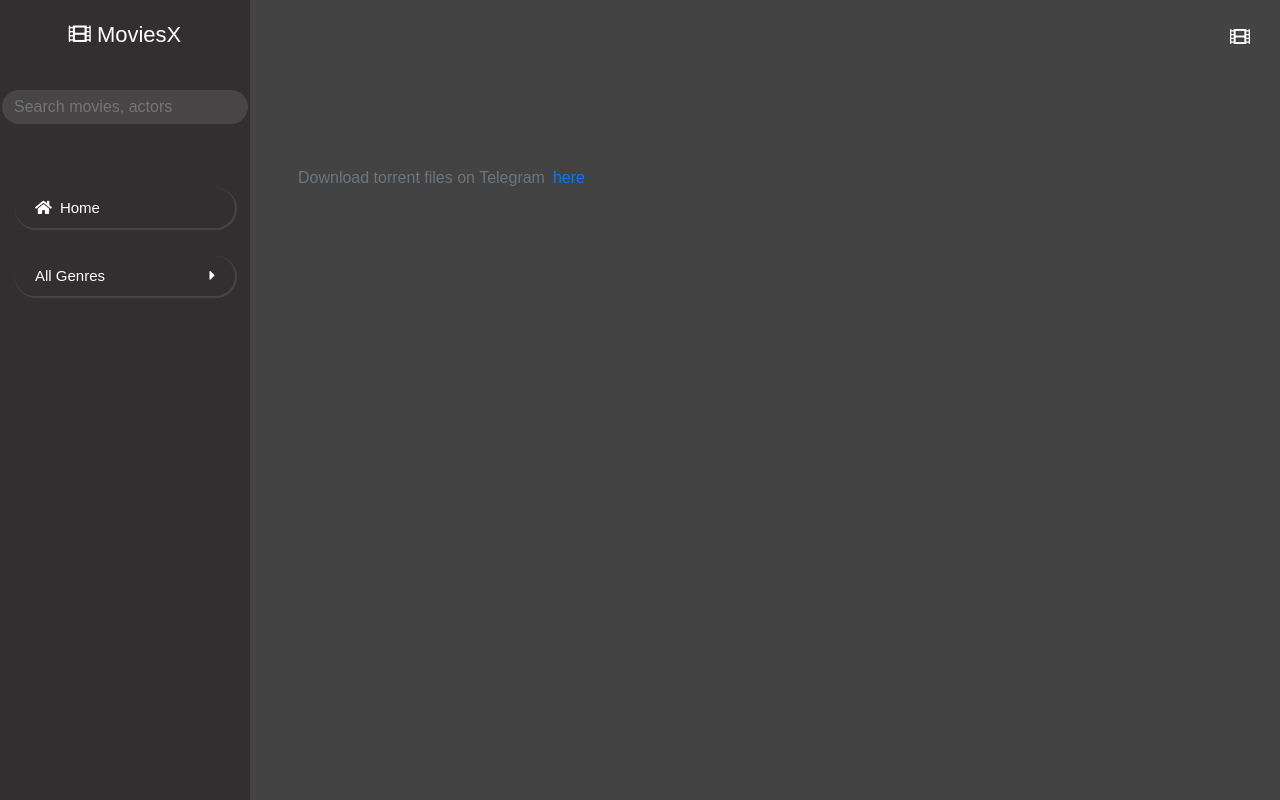
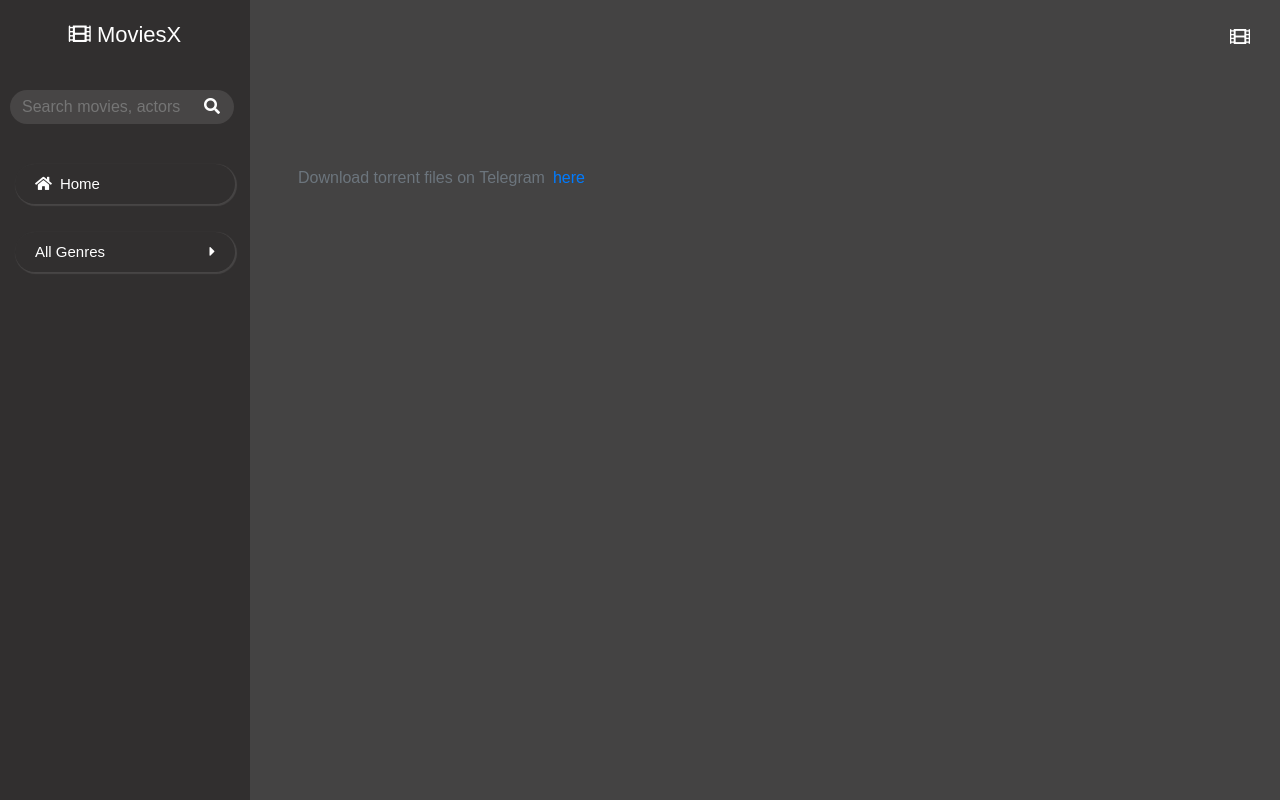
Before and after one commit to Johnkayode/MoviesX, a Django app: page / in a window 1280 px wide. Run offline with Django 3.2, Linux system fonts and the light colour scheme; data that the repository does not hold is empty; some libraries are stand-ins or nearby versions.

Commit message:
semi-finale

```diff
--- a/movies/management/commands/scrape.py
+++ b/movies/management/commands/scrape.py
@@ -20,7 +20,7 @@ class Command(BaseCommand):
 
         url = "https://yts.mx/browse-movies/0/all/all/0/featured/0/all"
         movies = []
-        num_of_pages = 13
+        num_of_pages = 3
         for page in range(1, num_of_pages + 1):
             page = (num_of_pages + 1) - page
             URL = url
--- a/movies/templates/index.html
+++ b/movies/templates/index.html
@@ -6,6 +6,7 @@
     <meta name="viewport" content="width=device-width, initial-scale=1.0">
     {% block metatag %} {% endblock %}
     <title>MoviesX - {% block title %} {% endblock %}</title>
+    <link rel='icon' sizes="16x16" type='image/png' href = "{% static 'images/film-roll.png' %}">
     <link rel='stylesheet' href='{% static "css/bootstrap.min.css" %}' >
     <link rel='stylesheet' href='{% static "css/font-awesome.min.css" %}'>
     <link rel='stylesheet' href='{% static "css/fontawesome.css" %}'>
--- a/movies/templates/movie.html
+++ b/movies/templates/movie.html
@@ -4,7 +4,7 @@
 <!--Whatsapp-->
 {% load static %}
 <meta name='description' content="{{ movie.summary }}">
-<meta property='og:title' content="{{ movie.title }}">
+<meta property='og:title' content="{{ movie.title }} {{movie.year}}">
 <meta property='og:description' content="{{ movie.summary }}">
 <meta property='og:image' content='{{movie.image_link}}'>
 <meta property='og:type' content="website">
@@ -13,7 +13,7 @@
 <meta name='twitter:card' content="summary_large_image">
 <meta name='twitter:site' content='@nerd_thejohn'>
 <meta name='twitter:creator' content="@nerd_thejohn">
-<meta name='twitter:title' content="{{movie.title}}">
+<meta name='twitter:title' content="{{movie.title}} {{movie.year}}">
 <meta name='twitter:description' content="{{movie.summary}}">
 <meta name='twitter:image' content="{{ movie.image_link  }}">
 {% endblock %}
--- a/movies/views.py
+++ b/movies/views.py
@@ -14,7 +14,7 @@ def home(request, slug=None):
     movies = Movie.objects.all().order_by('-id')
     if slug:
         genre = get_object_or_404(Genre, slug=slug)
-        movies = genre.movie_set.all()
+        movies = genre.movie_set.all().order_by('-id')
         genre = genre.name
     genres = Genre.objects.all()[:5]
     paginator = Paginator(movies, 21)
@@ -31,7 +31,7 @@ def home(request, slug=None):
 
 def search(request):
     genres = Genre.objects.all()[:5]
-    queryset = Movie.objects.all()
+    queryset = Movie.objects.all().order_by('-id')
     stars = Star.objects.all()
     q = request.GET.get('q')
     if q:
--- a/moviesX/settings.py
+++ b/moviesX/settings.py
@@ -79,6 +79,7 @@ WSGI_APPLICATION = 'moviesX.wsgi.application'
 
 # Database
 # https://docs.djangoproject.com/en/3.0/ref/settings/#databases
+
 '''
 DATABASES = {
     'default': {
--- a/static/css/main.css
+++ b/static/css/main.css
@@ -60,11 +60,12 @@ body{
 }
 
 .sidebar-nav .sidebar .nav-menu .search-family .search{
-
+    position: relative;
     border-radius: 17px;
     background-color: var(--gray);
     padding: 5px 27px 5px 12px;
-    margin-left: 17px;
+    width: 80%;
+    margin: 0 25px;
     border: none;
     outline: none;
     color: var(--light)
@@ -76,8 +77,9 @@ body{
 }
 
 .sidebar-nav .sidebar .nav-menu .search-family .search-icon{
-    position: relative;
+    position: absolute;
     right: 30px;
+    top: 98px;
     padding-top: 5px 0;
 
 }
```
Also changed, not shown: static/images/film-roll.png (added).
